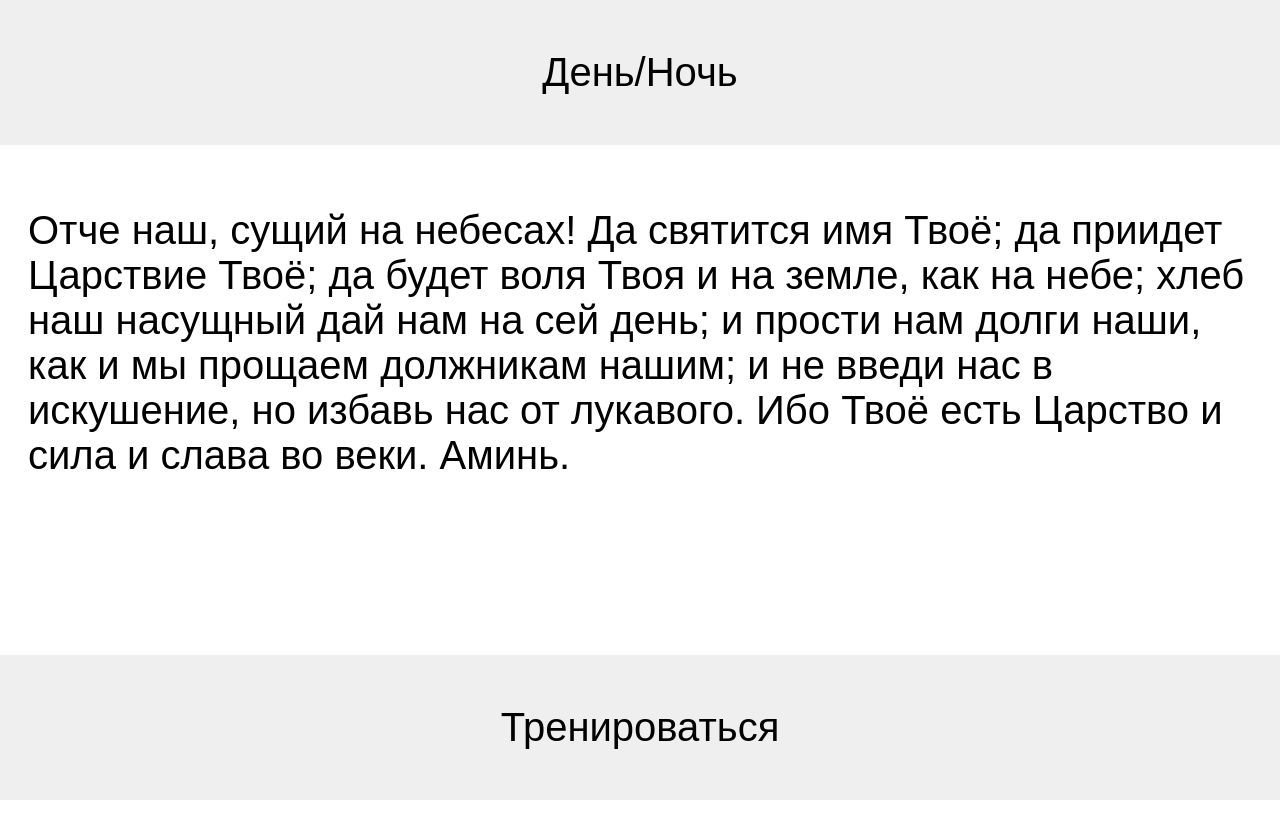
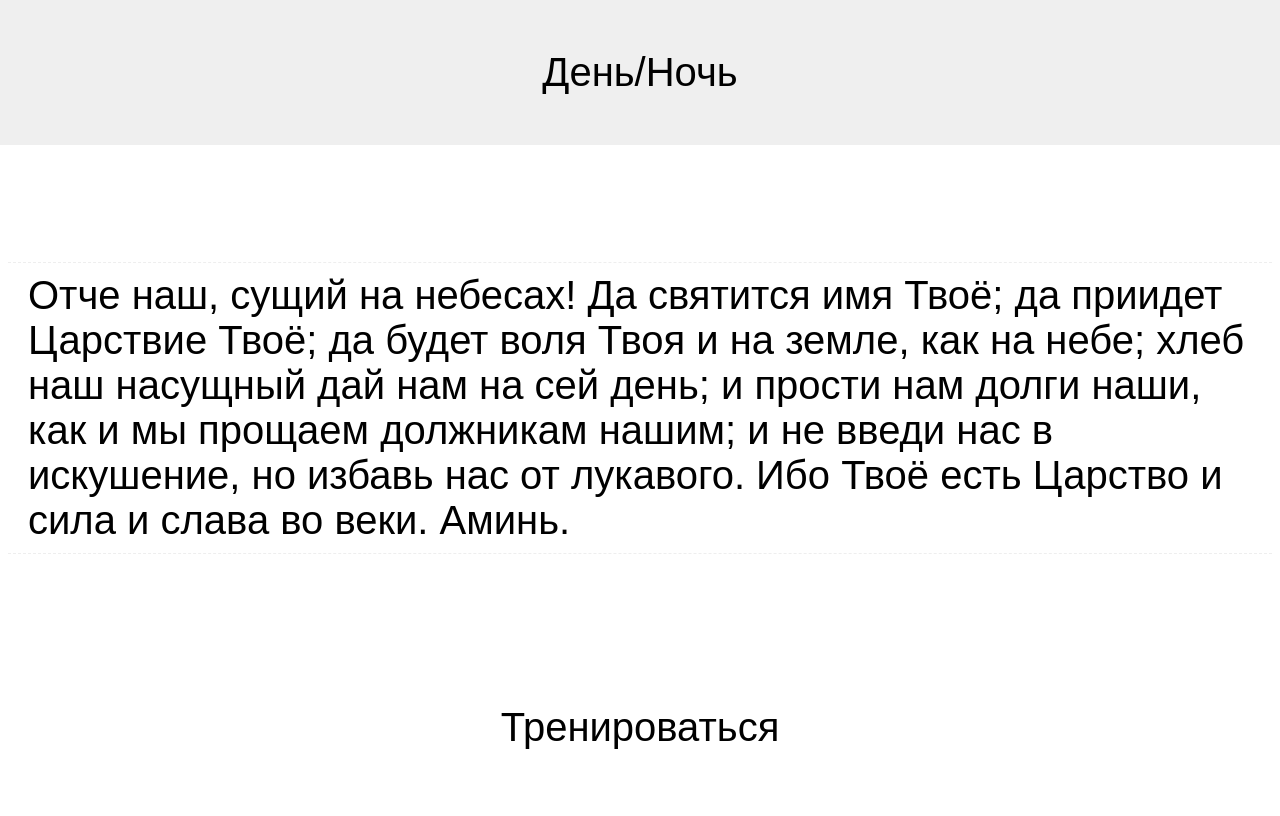
Before and after one commit to a1exweb/VisualTraning-v1, a plain HTML site: page index.html in a window 1280 px wide. Drawn offline with Linux system fonts and the light colour scheme.

Commit message:
Add files via upload

```diff
--- a/script.js
+++ b/script.js
@@ -13,12 +13,6 @@ theme.addEventListener('click', () => {
   document.querySelector('body').classList.toggle('theme-dark');
 });
 
-traning.addEventListener('click', () => {
-  changeBg();
-});
-
-setTimeout
-
 const loader = document.querySelector('.description')
 
 setTimeout(() => {
@@ -27,3 +21,10 @@ setTimeout(() => {
   if (loader.style.opacity == 0) clearInterval(interval);
 }, 10);
 }, 1500);
+
+
+document.querySelector('body').addEventListener('mousedown', (e) => {
+  if (!e.target.matches('p') && !e.target.matches('#theme')) {
+    changeBg();
+  }
+});
--- a/style.css
+++ b/style.css
@@ -2,15 +2,19 @@ body {
   font-family: sans-serif;
   display: flex;
   justify-content: center;
+  height: 100vh;
   font-size: calc(18px + 22 * ((100vw - 320px) / 960));
 }
 
 p {
   display: block;
   margin: auto;
-  padding: 150px 5px;
+  padding: 0 5px;
   max-width: 1400px;
   max-height: 80vh;
+  border: 1px dashed #eee;
+  border-right: 0;
+  border-left: 0;
   overflow-y: scroll;
 }
 
@@ -44,6 +48,7 @@ p::-webkit-scrollbar {
 
 #traning {
   bottom: 0;
+  background: transparent;
 }
 
 #theme, #traning {
@@ -57,7 +62,6 @@ p::-webkit-scrollbar {
   font-size: calc(18px + 22 * ((100vw - 320px) / 960));
 }
 
-
 @media (min-width: 980px) {
   .description {
     display: block;
@@ -70,10 +74,9 @@ p::-webkit-scrollbar {
   }
 
   p {
-    padding: 200px 20px;
+    padding: 10px 20px;
   }
 }
-
 .description {
   display: none;
 }
```
